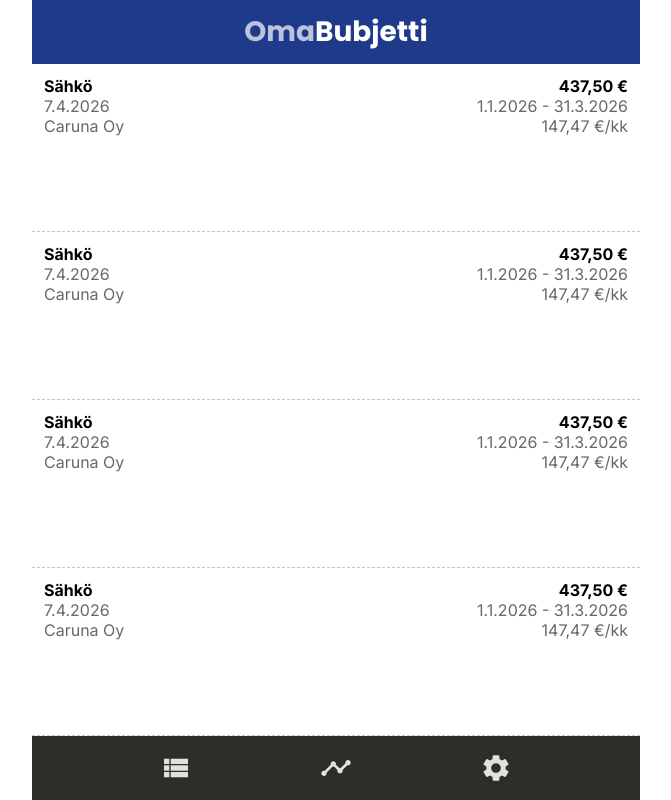
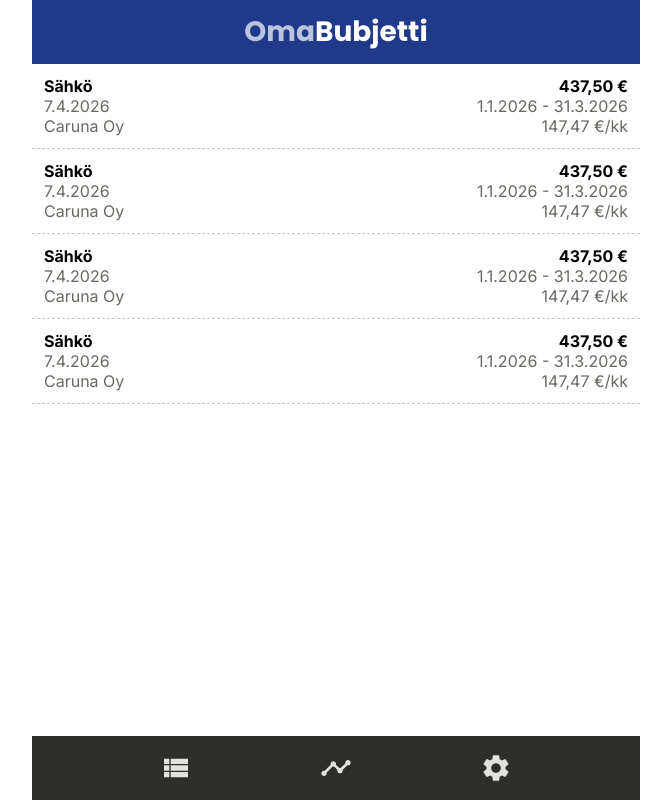
Before and after one commit to stmargariitaaa/OmaBudjetti, a React (Vite) app: page / in a window 1280 px wide. Shown: the whole page, without its empty margins (304-975 px from the left). Built offline with nearby package versions, Linux system fonts and the light colour scheme.

Commit message:
lisää Content-komponentin

```diff
--- a/src/components/App/App.jsx
+++ b/src/components/App/App.jsx
@@ -2,9 +2,7 @@ import styles from './App.module.scss'
 import Item from '../Item'
 import Header from '../Header'
 import Menu from '../Menu'
-
-
-
+import Content from '../Content'
 
 
 function App() {
@@ -13,10 +11,12 @@ function App() {
     <>
       <div className={styles.app}>
         <Header />
-        <Item />
-        <Item />
-        <Item />
-        <Item />
+        <Content>
+          <Item />
+          <Item />
+          <Item />
+          <Item />
+        </Content>
         <Menu />
       </div>
     </>
--- /dev/null
+++ b/src/components/Content/Content.jsx
@@ -0,0 +1,29 @@
+import styles from './Content.module.scss'
+
+/**
+ * Sovelluksen pääsisältöalue.
+ *
+ * Content-komponentti sijoittuu Header- ja Menu-komponentin väliin
+ * ja vastaa näkymän varsinaisen sisällön esittämisestä.
+ * Komponentti renderöi sille annetut lapset (children) sellaisenaan.
+ *
+ * @example
+ * <Content>
+ *   <div>Sisältöä..</div>
+ * </Content>
+ *
+ * @param {object} props
+ * @param {React.ReactNode} props.children Sivun sisältö
+ * @returns {JSX.Element}
+ */
+function Content(props) {
+
+  return (
+    <div className={styles.content}>
+      { props.children }
+    </div>
+  )
+
+}
+
+export default Content
--- /dev/null
+++ b/src/components/Content/Content.module.scss
@@ -0,0 +1,7 @@
+@use '../../assets/styles' as theme;
+
+.content {
+  overflow-y: auto;
+  scrollbar-color: theme.$color-neutral-lighter theme.$color-neutral-lightest;
+  scrollbar-width: thin;
+}
--- /dev/null
+++ b/src/components/Content/index.js
@@ -0,0 +1 @@
+export { default } from './Content.jsx'
```
